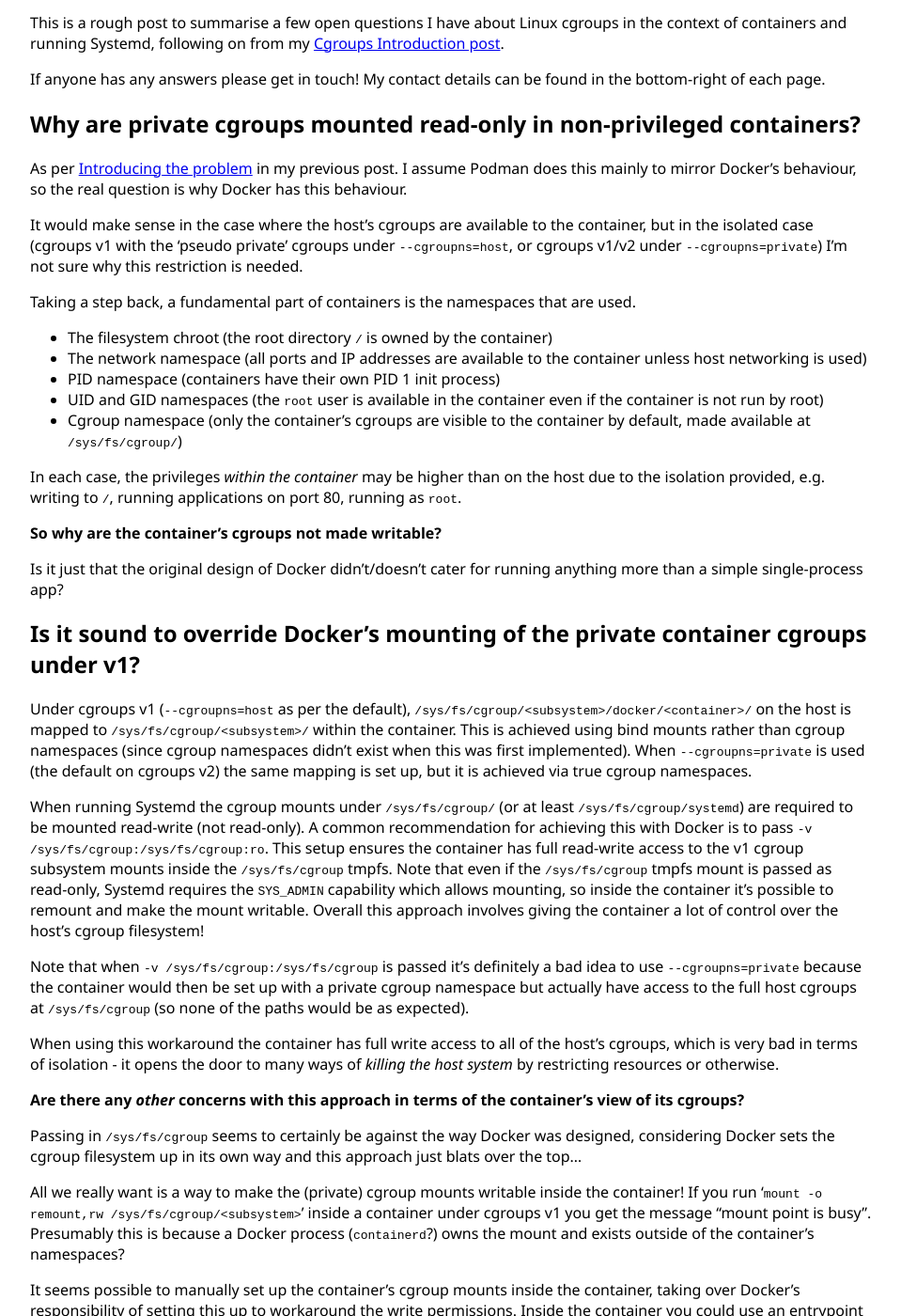
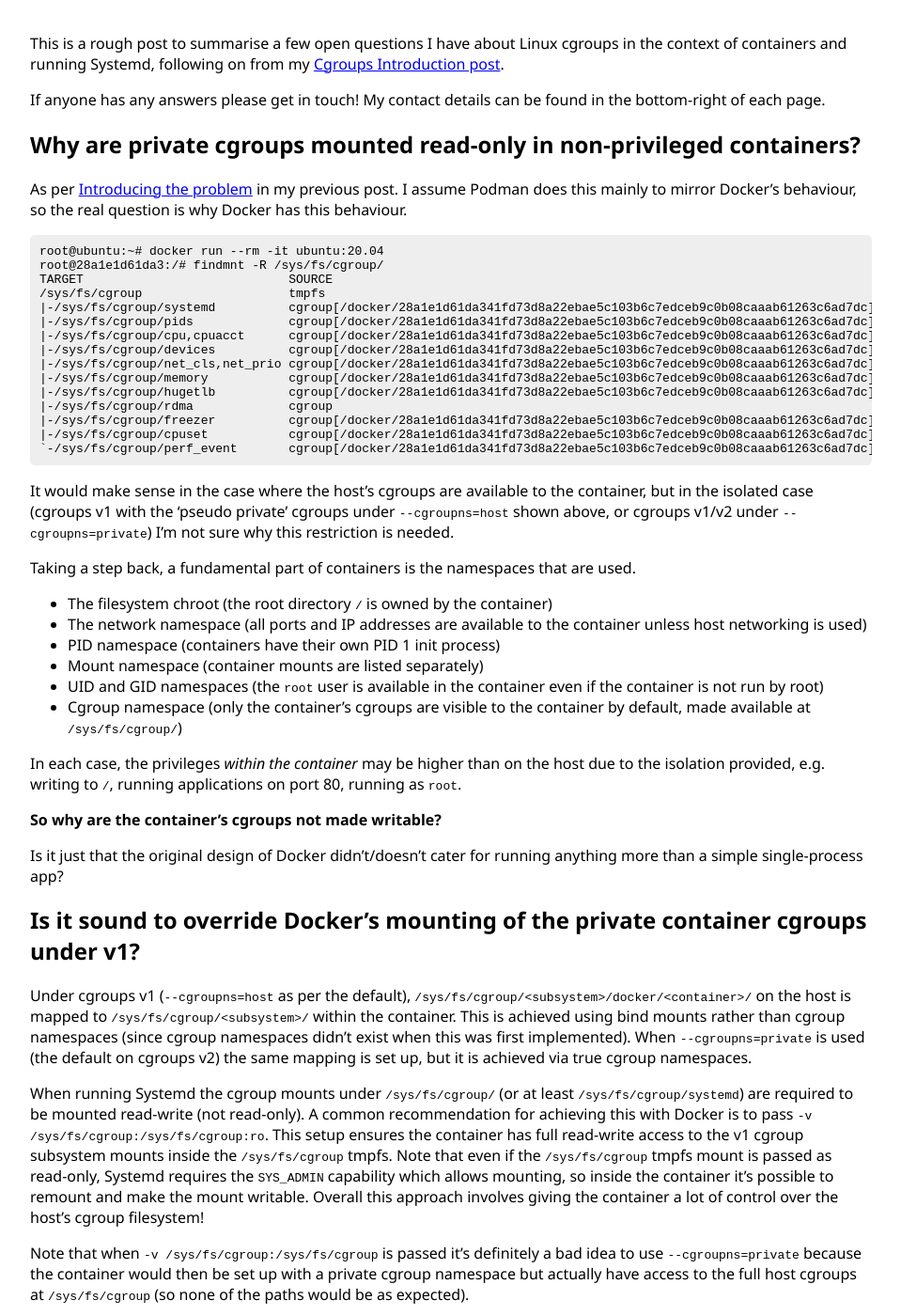
Before and after one commit to LewisGaul/LewisGaul.github.io, a Jekyll site: the page built from _posts/rough/2022-05-20-cgroups-questions.md, in a window 1280 px wide and 1400 px high, scrolled down 455 px. Shown: the whole window at 94% size, without its empty margins (160-1119 px from the left). Built offline with Jekyll 4.4.1, drawn with Linux system fonts in a browser that asks for light colours; some of the changed text lies outside the part shown.

Commit message:
Add a cgroup question

````diff
--- a/_posts/rough/2022-05-20-cgroups-questions.md
+++ b/_posts/rough/2022-05-20-cgroups-questions.md
@@ -16,12 +16,31 @@
 As per [Introducing the problem](/blog/coding/2022/05/13/cgroups-intro/#introducing-the-problem) in my previous post.
 I assume Podman does this mainly to mirror Docker's behaviour, so the real question is why Docker has this behaviour.
 
-It would make sense in the case where the host's cgroups are available to the container, but in the isolated case (cgroups v1 with the 'pseudo private' cgroups under `--cgroupns=host`, or cgroups v1/v2 under `--cgroupns=private`) I'm not sure why this restriction is needed.
+```
+root@ubuntu:~# docker run --rm -it ubuntu:20.04
+root@28a1e1d61da3:/# findmnt -R /sys/fs/cgroup/
+TARGET                            SOURCE                                                                           FSTYPE OPTIONS
+/sys/fs/cgroup                    tmpfs                                                                            tmpfs  rw,nosuid,nodev,noexec,relatime,mode=755
+|-/sys/fs/cgroup/systemd          cgroup[/docker/28a1e1d61da341fd73d8a22ebae5c103b6c7edceb9c0b08caaab61263c6ad7dc] cgroup ro,nosuid,nodev,noexec,relatime,xattr,release_agent=/lib/
+|-/sys/fs/cgroup/pids             cgroup[/docker/28a1e1d61da341fd73d8a22ebae5c103b6c7edceb9c0b08caaab61263c6ad7dc] cgroup ro,nosuid,nodev,noexec,relatime,pids
+|-/sys/fs/cgroup/cpu,cpuacct      cgroup[/docker/28a1e1d61da341fd73d8a22ebae5c103b6c7edceb9c0b08caaab61263c6ad7dc] cgroup ro,nosuid,nodev,noexec,relatime,cpu,cpuacct
+|-/sys/fs/cgroup/devices          cgroup[/docker/28a1e1d61da341fd73d8a22ebae5c103b6c7edceb9c0b08caaab61263c6ad7dc] cgroup ro,nosuid,nodev,noexec,relatime,devices
+|-/sys/fs/cgroup/net_cls,net_prio cgroup[/docker/28a1e1d61da341fd73d8a22ebae5c103b6c7edceb9c0b08caaab61263c6ad7dc] cgroup ro,nosuid,nodev,noexec,relatime,net_cls,net_prio
+|-/sys/fs/cgroup/memory           cgroup[/docker/28a1e1d61da341fd73d8a22ebae5c103b6c7edceb9c0b08caaab61263c6ad7dc] cgroup ro,nosuid,nodev,noexec,relatime,memory
+|-/sys/fs/cgroup/hugetlb          cgroup[/docker/28a1e1d61da341fd73d8a22ebae5c103b6c7edceb9c0b08caaab61263c6ad7dc] cgroup ro,nosuid,nodev,noexec,relatime,hugetlb
+|-/sys/fs/cgroup/rdma             cgroup                                                                           cgroup ro,nosuid,nodev,noexec,relatime,rdma
+|-/sys/fs/cgroup/freezer          cgroup[/docker/28a1e1d61da341fd73d8a22ebae5c103b6c7edceb9c0b08caaab61263c6ad7dc] cgroup ro,nosuid,nodev,noexec,relatime,freezer
+|-/sys/fs/cgroup/cpuset           cgroup[/docker/28a1e1d61da341fd73d8a22ebae5c103b6c7edceb9c0b08caaab61263c6ad7dc] cgroup ro,nosuid,nodev,noexec,relatime,cpuset
+`-/sys/fs/cgroup/perf_event       cgroup[/docker/28a1e1d61da341fd73d8a22ebae5c103b6c7edceb9c0b08caaab61263c6ad7dc] cgroup ro,nosuid,nodev,noexec,relatime,perf_event
+```
+
+It would make sense in the case where the host's cgroups are available to the container, but in the isolated case (cgroups v1 with the 'pseudo private' cgroups under `--cgroupns=host` shown above, or cgroups v1/v2 under `--cgroupns=private`) I'm not sure why this restriction is needed.
 
 Taking a step back, a fundamental part of containers is the namespaces that are used.
 - The filesystem chroot (the root directory `/` is owned by the container)
 - The network namespace (all ports and IP addresses are available to the container unless host networking is used)
 - PID namespace (containers have their own PID 1 init process)
+- Mount namespace (container mounts are listed separately)
 - UID and GID namespaces (the `root` user is available in the container even if the container is not run by root)
 - Cgroup namespace (only the container's cgroups are visible to the container by default, made available at `/sys/fs/cgroup/`)
 
@@ -51,7 +70,6 @@
 **Are there any *other* concerns with this approach in terms of the container's view of its cgroups?**
 
 Passing in `/sys/fs/cgroup` seems to certainly be against the way Docker was designed, considering Docker sets the cgroup filesystem up in its own way and this approach just blats over the top...
-
 All we really want is a way to make the (private) cgroup mounts writable inside the container!
 If you run '`mount -o remount,rw /sys/fs/cgroup/<subsystem>`' inside a container under cgroups v1 you get the message "mount point is busy".
 Presumably this is because a Docker process (`containerd`?) owns the mount and exists outside of the container's namespaces?
@@ -86,13 +104,13 @@
 
 However, this is getting beyond the normal responsibilities of a container's init system, as this is supposed to all be set up by the container engine!
 
-**Is modifying/replacing the cgroup mounts set up by the container engine a reasonable workaround, or could this be fragile?**
+**Is modifying/replacing the cgroup mounts set up by the container engine (as above) a reasonable workaround, or could this be fragile?**
 
 
 ## When is it valid to manually manipulate container cgroups?
 
 This relates to the two questions above - in the case where we have a private cgroup namespace with the cgroups writable inside the container, can the container 'own' this part of the cgroup hierarchy?
-From the setup described it seems like the answer should certainly be 'yes', but in practice it seems it could be a bit more nuanced based on some statements made in Systemd documentation.
+With a basic understanding of the setup it seems like the answer should certainly be 'yes', but in practice it seems it could be a bit more nuanced based on some statements made in Systemd documentation.
 
 On a host running Systemd as its init system (PID 1), Systemd 'owns' all cgroups by default.
 Whenever another process wants to modify/create cgroups the expectation is that a part of the hierarchy is 'delegated' using a Systemd API or config file (e.g. `Delegate=true`), as explained under 'Delegation' at <https://systemd.io/CGROUP_DELEGATION/>.
@@ -121,13 +139,25 @@
 
 **Why doesn't Docker use another layer of indirection in the cgroup hiearchy such that the limit is applied in the parent cgroup to the container?**
 
-That is, wouldn't it be better for there to be a cgroup `/sys/fs/cgroup/<ctrlr>/docker/<ctr>/container/` that maps to `/sys/fs/cgroup/<ctrlr>/` inside the container, with any resource limits set on the `/sys/fs/cgroup/<ctrlr>/docker/<ctr>/` cgroup?
+That is, wouldn't it be better for there to be a cgroup `/sys/fs/cgroup/<subsystem>/docker/<ctr>/container/` that maps to `/sys/fs/cgroup/<subsystem>/` inside the container, with any resource limits set on the `/sys/fs/cgroup/<subsystem>/docker/<ctr>/` cgroup?
+
+
+## How can you check effective cgroup limits from a private cgroup namespace?
+
+The cpuset cgroup controller has separate files for "the cpuset restriction applied in this cgroup" and "the effective cpuset restriction based on restrictions in the whole hierarchy".
+These are `cpuset.cpus` and either `cpuset.effective_cpus` or `cpuset.cpus.effective` under cgroups v1 and v2 respectively.
+
+However, the memory controller (as well as equivalent for hugetlb and possibly others) only has `memory.limit_in_bytes`, seemingly with no `memory.limit_in_bytes.effective` or equivalent.
+A workaround to try and find the effective cgroup memory limit would be to look for the smallest limit as you traverse up the cgroup hierarchy.
+However, this approach assumes you have access to the full hierarchy, which is not the case when in a cgroup namespace.
+
+**Does the above mean there's no way to check the effective cgroup memory restriction from within a cgroup namespace?**
 
 
 ## What happens if you have two of the same cgroup mount?
 
 Cgroup mounts can be created anywhere, although the standard location is under `/sys/fs/cgroup`.
-It's fairly easy to check what happens when you create further cgroup mounts (e.g. in addition to the standard `/sys/fs/cgroup` ones), simply by running something like '`mkdir /cgroups && mount -t cgroup /sys/fs/cgroup cgroup /cgroups -o <ctrlr>`'.
+It's fairly easy to check what happens when you create further cgroup mounts (e.g. in addition to the standard `/sys/fs/cgroup` ones), simply by running something like '`mkdir /cgroups && mount -t cgroup /sys/fs/cgroup cgroup /cgroups -o <subsystem>`'.
 
 It appears that all cgroup mounts (of the same type) will share the same contents, which makes sense if you consider the cgroupfs simply reflects what's been configured via the kernel (it's effectively just an interface onto kernel configuration).
 
````
